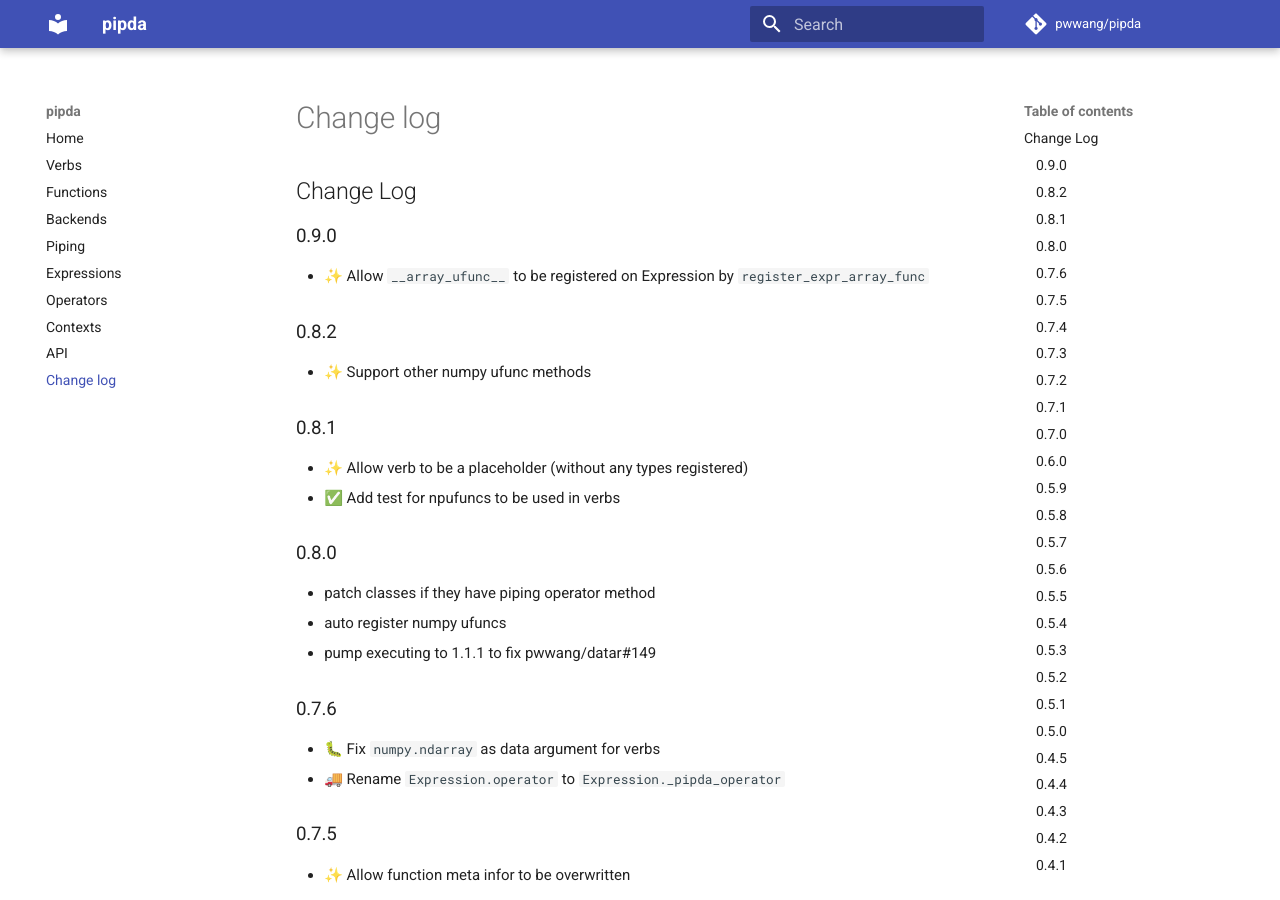
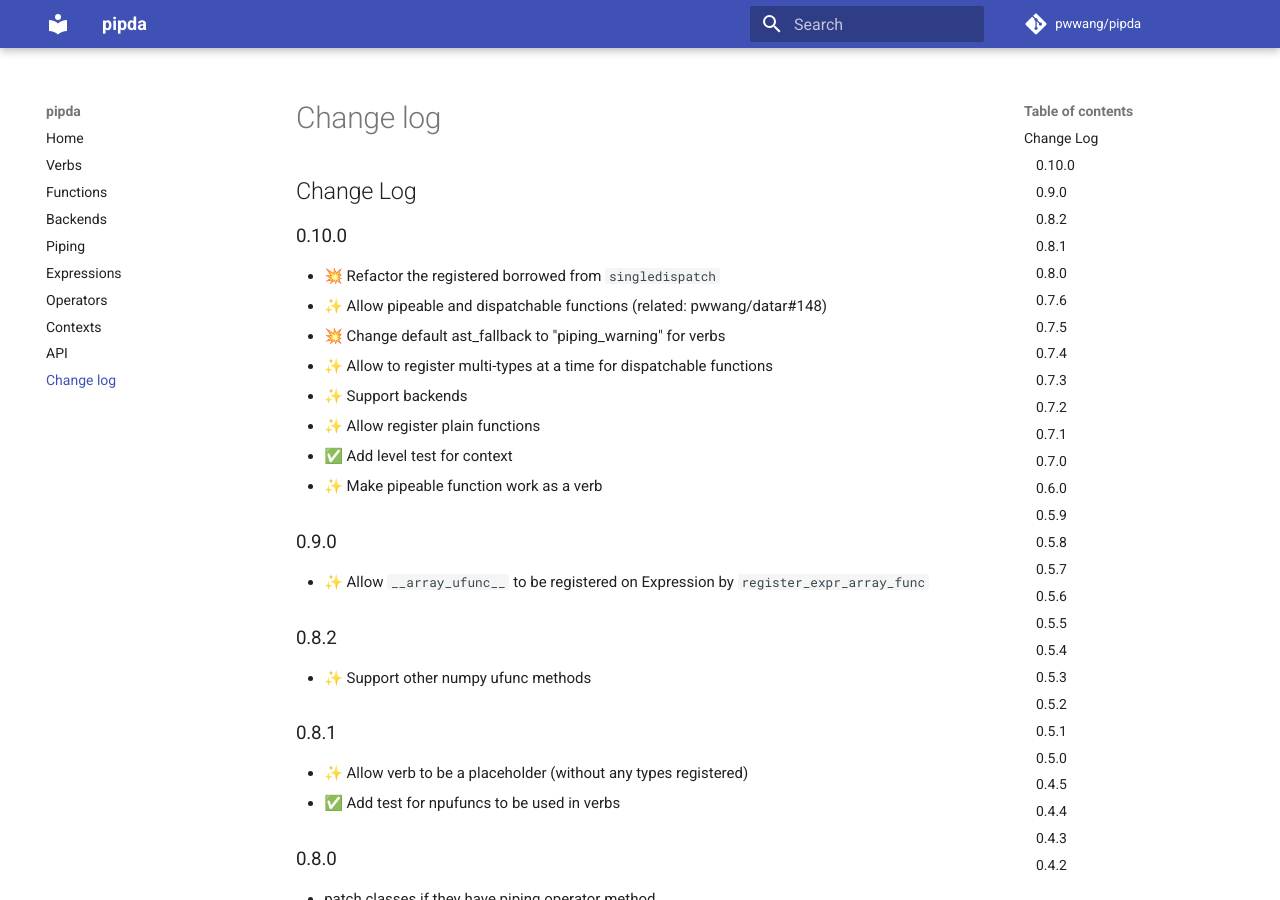
Before and after one commit to pwwang/pipda, an MkDocs documentation site: the page built from docs/CHANGELOG.md, in a window 1280 px wide and 900 px high. Built offline with MkDocs 1.6.1 and Material for MkDocs 9.7.7, drawn with Linux system fonts in a browser that asks for light colours; comment, search, counter and statistics services are not loaded.

Commit message:
🔖 0.10.0

```diff
--- a/docs/CHANGELOG.md
+++ b/docs/CHANGELOG.md
@@ -1,4 +1,15 @@
 # Change Log
+
+## 0.10.0
+
+- 💥 Refactor the registered borrowed from `singledispatch`
+- ✨ Allow pipeable and dispatchable functions (related: pwwang/datar#148)
+- 💥 Change default ast_fallback to "piping_warning" for verbs
+- ✨ Allow to register multi-types at a time for dispatchable functions
+- ✨ Support backends
+- ✨ Allow register plain functions
+- ✅ Add level test for context
+- ✨ Make pipeable function work as a verb
 
 ## 0.9.0
 
--- a/pipda/__init__.py
+++ b/pipda/__init__.py
@@ -8,7 +8,7 @@ from .utils import evaluate_expr
 from .verb import VerbCall, register_verb
 from .piping import register_piping, _patch_default_classes
 
-__version__ = "0.9.0"
+__version__ = "0.10.0"
 
 register_piping(">>")
 _patch_default_classes()
--- a/pyproject.toml
+++ b/pyproject.toml
@@ -1,6 +1,6 @@
 [tool.poetry]
 name = "pipda"
-version = "0.9.0"
+version = "0.10.0"
 readme = "README.md"
 description = "A framework for data piping in python"
 authors = ["pwwang <pwwang@pwwang.com>"]
@@ -32,8 +32,8 @@ addopts = "-vv -W error::UserWarning -p no:asyncio --cov-config=.coveragerc --co
 console_output_style = "progress"
 junit_family = "xunit1"
 filterwarnings = [
-    # "error",
-    "ignore::DeprecationWarning",
+    "error",
+    # "ignore::DeprecationWarning",
 ]
 
 [tool.black]
```
